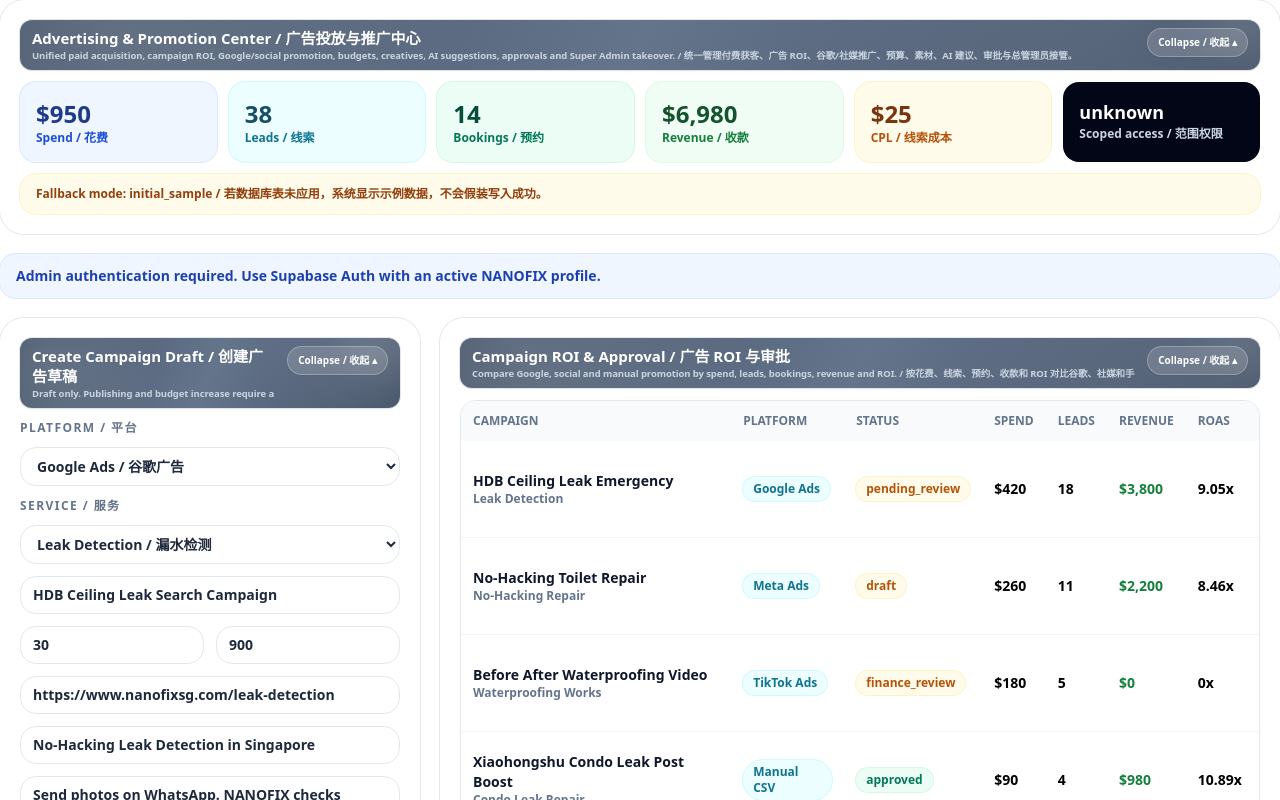
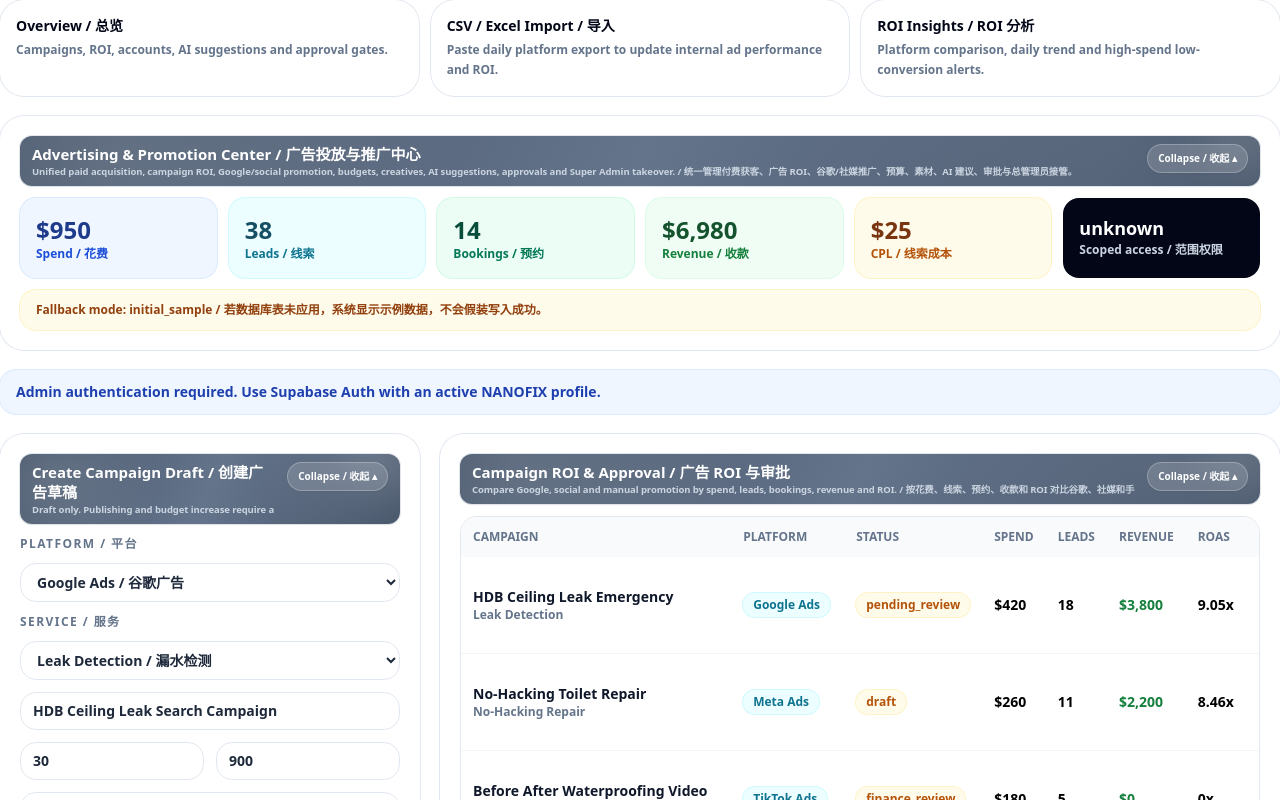
Before and after one commit to gaven2027-hash/NANOFIX_V28_UNIFIED_WEBSITE_ADMIN, a Next.js app: page /admin/advertising-center in a window 1280 px wide. Shown: the top 800 px of the page. Built offline with nearby package versions, Linux system fonts and the light colour scheme; no server answers.

Commit message:
Add advertising center quick navigation links

```diff
--- a/app/admin/advertising-center/page.tsx
+++ b/app/admin/advertising-center/page.tsx
@@ -1,3 +1,4 @@
+import Link from 'next/link';
 import { AdvertisingCenterWorkspace } from '@/components/AdvertisingCenterWorkspace';
 
 export const metadata = {
@@ -5,6 +6,12 @@ export const metadata = {
   robots: { index: false, follow: false }
 };
 
+const quickLinks = [
+  { href: '/admin/advertising-center', title: 'Overview / 总览', note: 'Campaigns, ROI, accounts, AI suggestions and approval gates.' },
+  { href: '/admin/advertising-center/import', title: 'CSV / Excel Import / 导入', note: 'Paste daily platform export to update internal ad performance and ROI.' },
+  { href: '/admin/advertising-center/insights', title: 'ROI Insights / ROI 分析', note: 'Platform comparison, daily trend and high-spend low-conversion alerts.' }
+];
+
 export default function Page() {
-  return <AdvertisingCenterWorkspace />;
+  return <div className="space-y-5"><section className="grid gap-3 xl:grid-cols-3">{quickLinks.map((item) => <Link key={item.href} href={item.href} className="rounded-3xl bg-white p-4 shadow-soft ring-1 ring-slate-200 transition hover:-translate-y-0.5 hover:ring-activeBlue"><div className="text-sm font-black text-slate-950">{item.title}</div><p className="mt-1 text-xs font-bold leading-5 text-slate-500">{item.note}</p></Link>)}</section><AdvertisingCenterWorkspace /></div>;
 }
```
